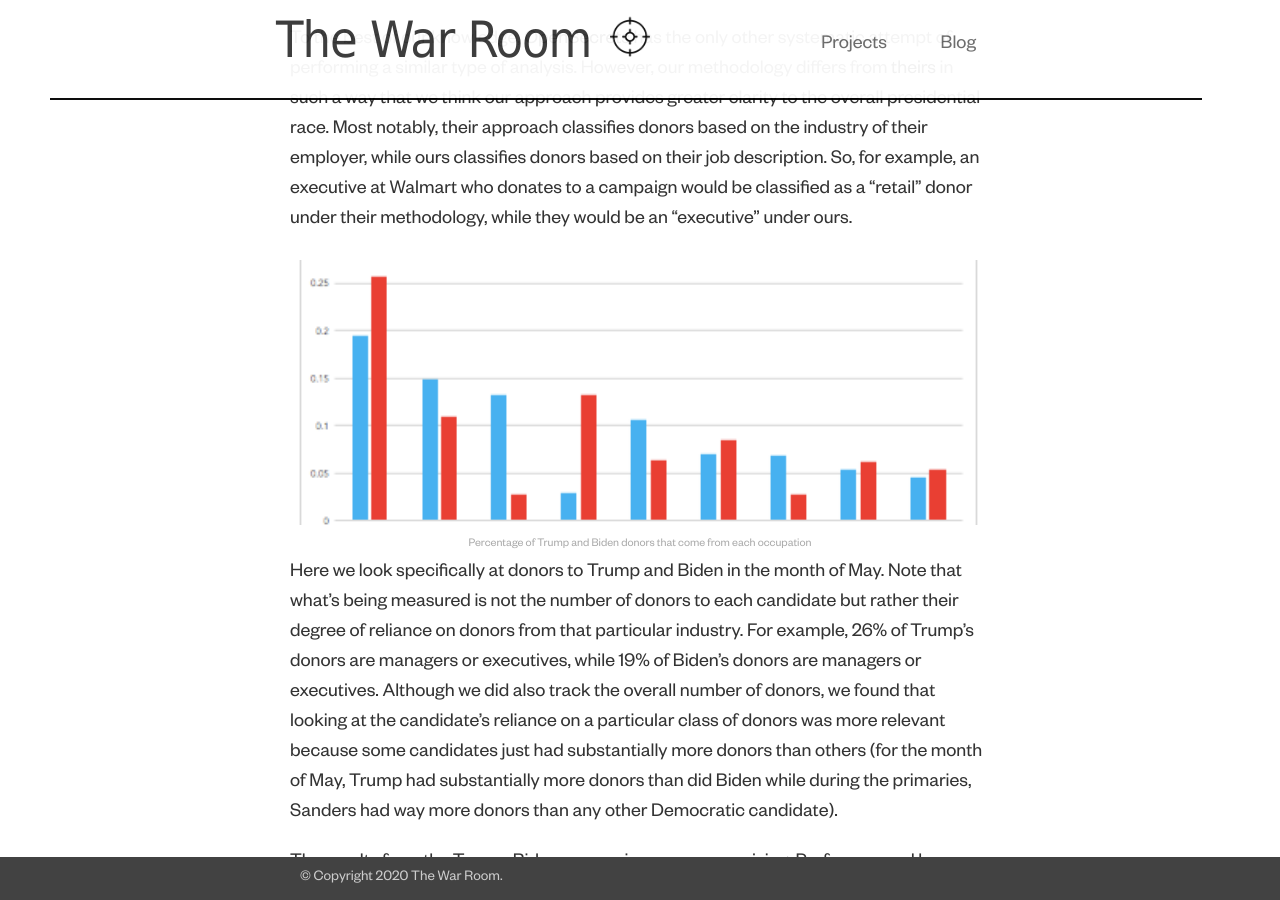
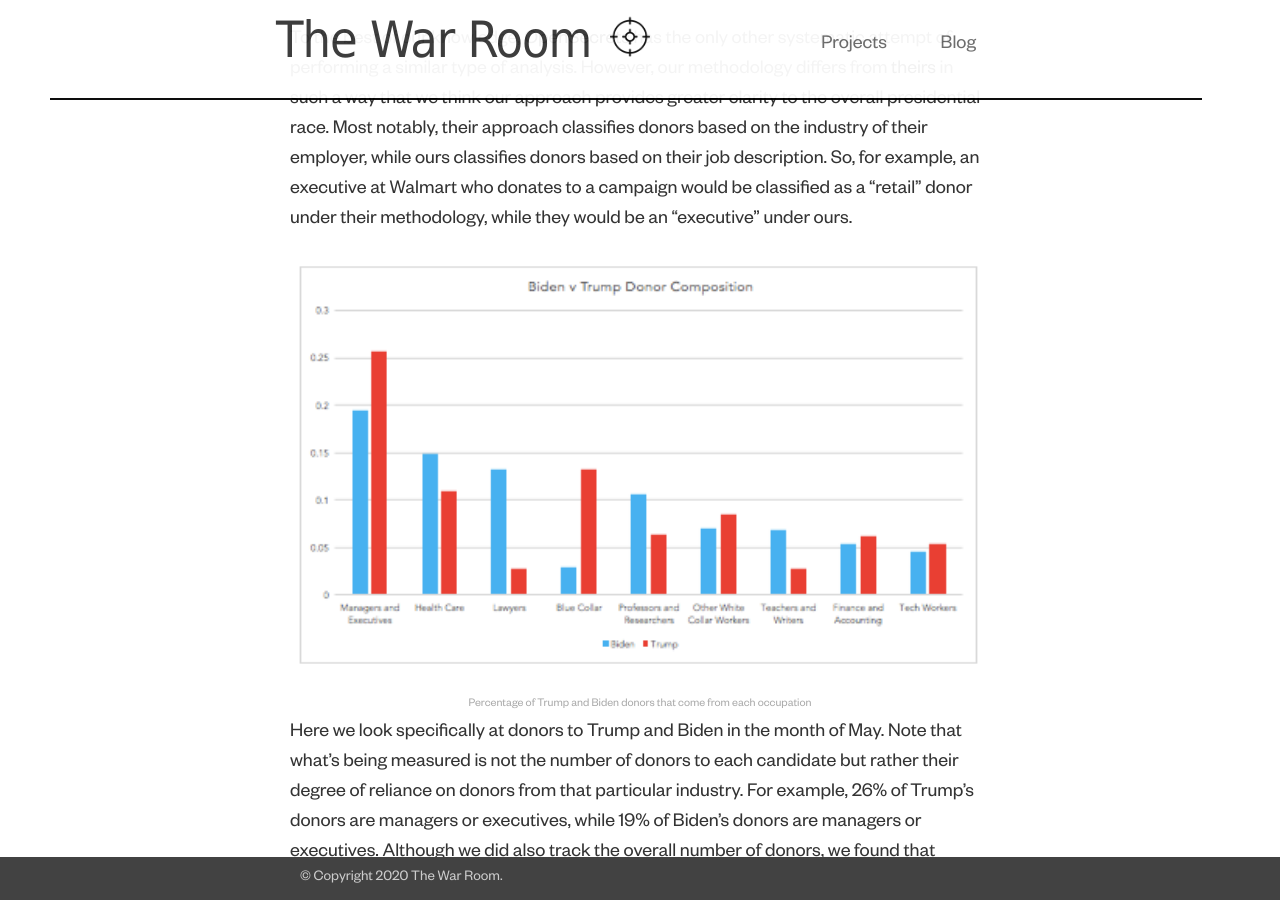
Before and after one commit to WarRoomCommand/warroomcommand.github.io, a Jekyll site: the page built from _projects/donor_directions.markdown, in a window 1280 px wide and 900 px high, scrolled down 1247 px. Built offline with Jekyll 4.4.1, drawn with Linux system fonts in a browser that asks for light colours; nearby versions of some CDN libraries.

Commit message:
more dd testing

```diff
--- a/_projects/donor_directions.markdown
+++ b/_projects/donor_directions.markdown
@@ -17,7 +17,7 @@ However, with hundreds of thousands of different people donating this election c
 
 To the best of our knowledge, [OpenSecrets](https://www.opensecrets.org/2020-presidential-race/industry-totals?highlight=y&ind=B02&src=a) has the only other systematic attempt of performing a similar type of analysis. However, our methodology differs from [theirs](https://www.opensecrets.org/industries/methodology.php) in such a way that we think our approach provides greater clarity to the overall presidential race. Most notably, their approach classifies donors based on the industry of their employer, while ours classifies donors based on their job description. So, for example, an executive at Walmart who donates to a campaign would be classified as a "retail" donor under their methodology, while they would be an "executive" under ours.
 
-<div class="img_row center">
+<div class="img center">
 	<img class="col three" src="{{ site.baseurl }}/assets/img/donor_directions/dd_trump_v_biden.png" title="Trump v. Biden donors"/>
 </div>
 <div class="col three caption">
@@ -28,10 +28,10 @@ Here we look specifically at donors to Trump and Biden in the month of May. Note
 
 The results from the Trump-Biden comparison are unsurprising. Professors and lawyers disproportionately break towards Biden while blue collar workers disproportionately break towards Trump. Note that the percentages graphed will not add up to 100% because not all occupations that we tracked were shown in the graph -- in total, we tracked seventeen different occupations, with many of the occupations making up only a tiny percentage of overall donors. Moreover, unlike OpenSecrets, we tracked, but did not record retirees -- we found that although retirees do make a high percentage of donors, it appears that different campaigns have offered different guidance to their donors as to how to list their employment status if they are retired; the Trump campaign, for example, has a very high number of "retired" donors and very few "not employed" donors, while Biden is the reverse. Our inability to distinguish between the reasons a person might list themselves as "not employed" caused us to eliminate retirees from our analysis.
 
-<div class="img_row center">
+<div class="img center">
 	<img class="col three" src="{{ site.baseurl }}/assets/img/donor_directions/dd_main_radars.png" title="Trump v. Biden donors"/>
 </div>
-<div class="img_row center">
+<div class="img center">
 	<img class="col three" src="{{ site.baseurl }}/assets/img/donor_directions/dd_other_radars.png" title="Trump v. Biden donors"/>
 </div>
 
```
